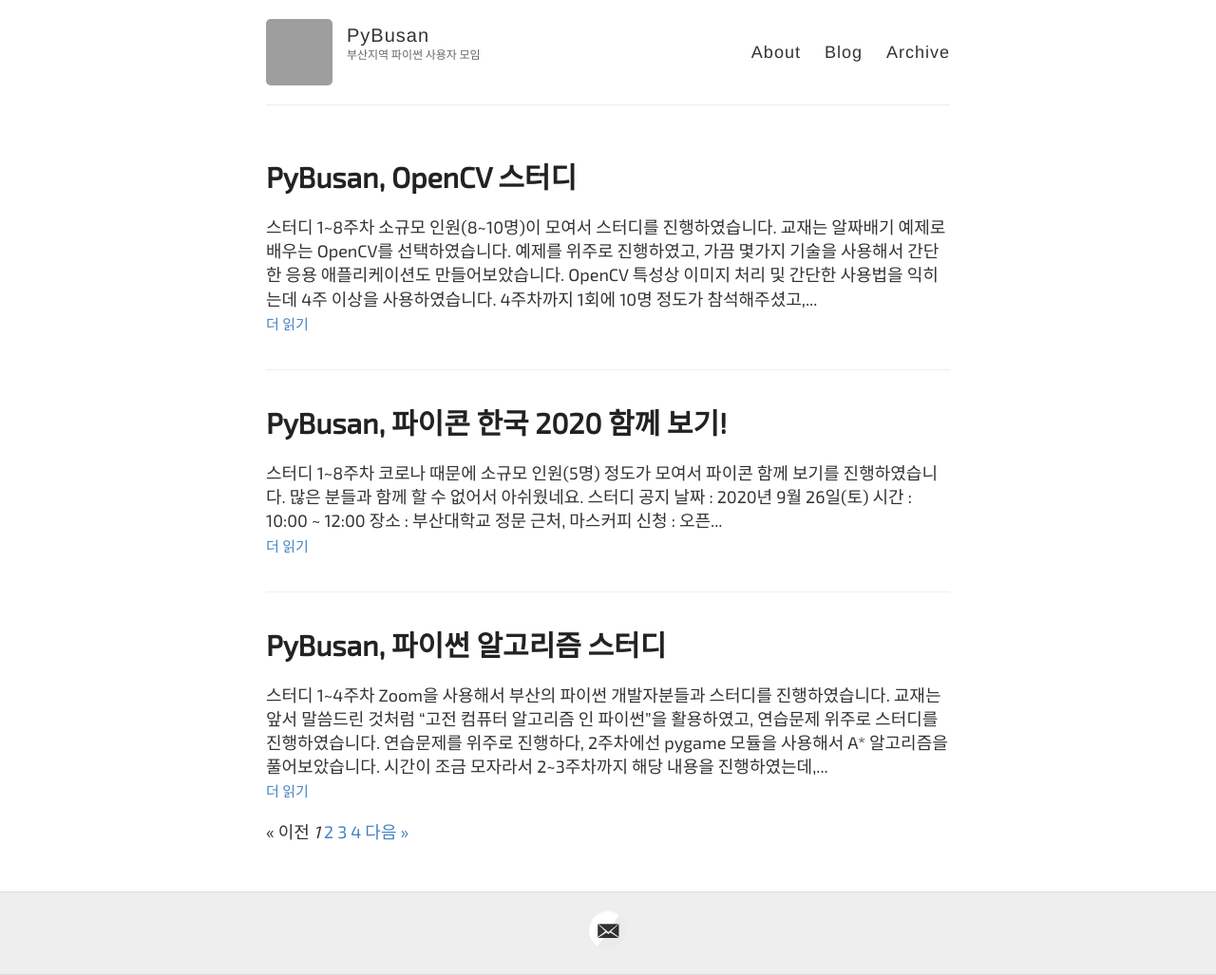
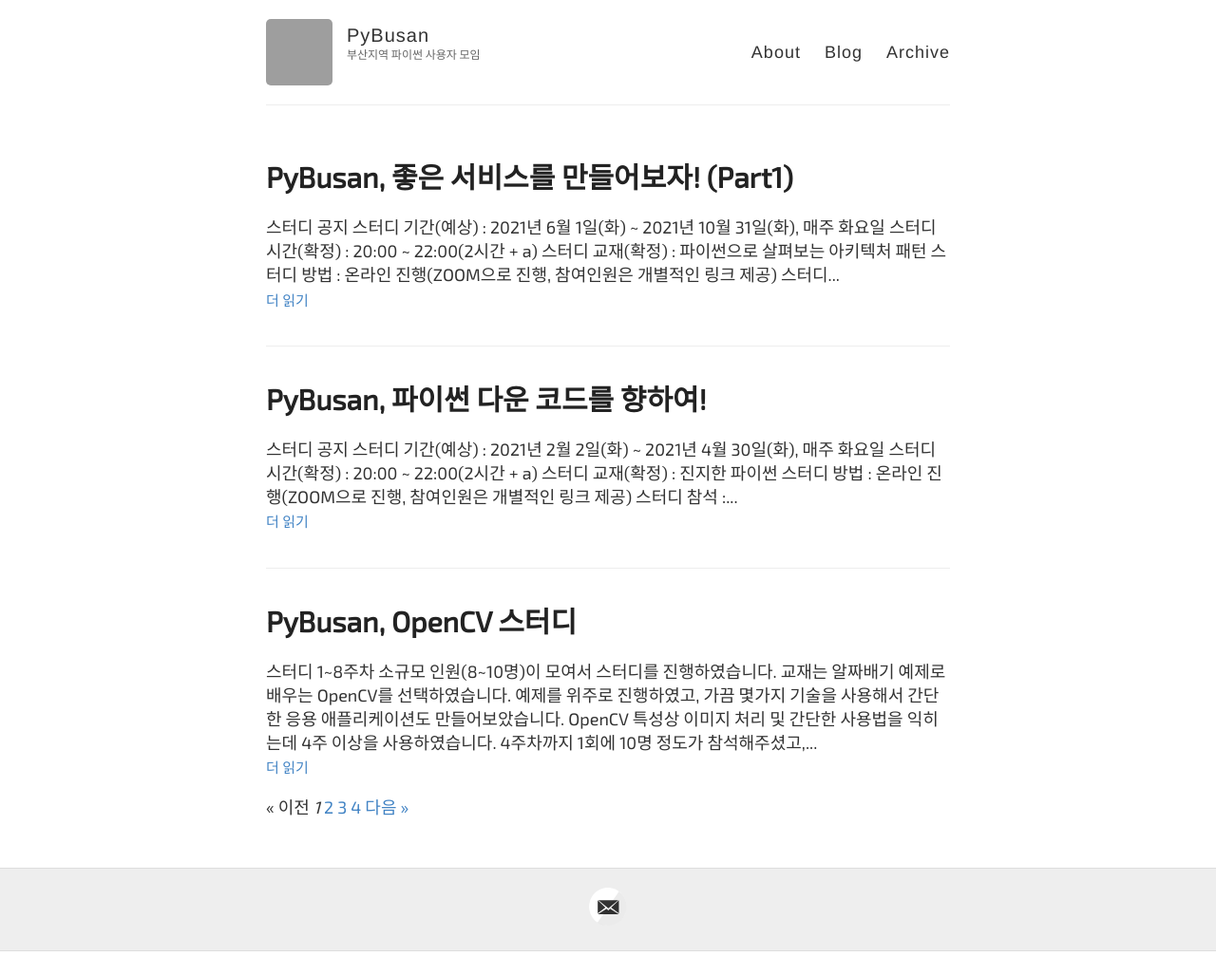
Before and after one commit to pybusan/pybusan.github.io, a Jekyll site: the page built from index.html, in a window 1280 px wide. Shown: the whole page at 95% size. Built offline with Jekyll 4.4.1, drawn with Linux system fonts in a browser that asks for light colours; some web fonts are replaced; the list of posts is cut into pages by our own code; after the commit the page ends 1002 px from its top, so only the background shows below that; part of the change alters nothing that is shown; grey boxes are pictures that could not be loaded.

Commit message:
2021년 스터디 정리

```diff
--- /dev/null
+++ b/_posts/2021-03-30-for_PyGrammer.md
@@ -0,0 +1,66 @@
+---
+layout: post
+title: PyBusan, 파이썬 다운 코드를 향하여!
+author: 한상곤
+tags: study
+---
+
+## 스터디 공지
+
+- 스터디 기간(예상) : 2021년 2월 2일(화) ~ 2021년 4월 30일(화), 매주 화요일
+- 스터디 시간(확정) : 20:00 ~ 22:00(2시간 + a)
+- 스터디 교재(확정) : [진지한 파이썬](https://www.aladin.co.kr/shop/wproduct.aspx?ItemId=260555027)
+- 스터디 방법 : 온라인 진행(ZOOM으로 진행, 참여인원은 개별적인 링크 제공)
+- 스터디 참석 : 신청은 Google Form에서 진행 완료
+- 주의사항:
+  - 모든 인원이 녹화에 동의하지 않았기 때문에 녹화없이 진행되기 때문에, 다시보기 서비스는 진행되지 않습니다.
+
+## 1주차
+
+- 인사 및 스터디 진행 내용 확정
+
+## 2주차
+
+- 설날주간이라서 휴식
+
+## 3주차
+
+- 코딩 스타일과 자동 검사 관련하여 의견 교환 및 VSCode/PyCharm에서 실습
+- 버전 번호 매기는 것에 관한 자동화하는 방법 및 코드 작성
+
+## 4주차
+
+- 표준 라이브러리 중에서 관심있는 것 혹은 알아두면 좋을 것에 대한 의견 교환
+- 라이브러리 만드는 방법을 소개(멜론 Top100) 및 배포
+
+## 5주차
+
+- 문서화 도구 실습
+- gitbook 등과 같은 도구에 대한 의견 교환
+
+## 6주차
+
+- 시간관련 라이브러리 사용법
+- pytz 관련 실습
+
+## 7주차
+
+- TDD 책으로 간단한 단위 테스트 연습
+
+## 8주차
+
+- FP를 기반으로 한 링크드 리스트 만들어보기
+
+## 9주차
+
+- ORM 관련 실습
+
+## 10주차
+
+- 마무리 및 소감
+
+## 간단한 회고
+
+[PyBusan](mailto:pybusan@gmail.com)입니다. COVID-19 때문에 오프라인 모임을 진행하는게 쉽지 않아서, ZOOM을 사용해서 소규모로 3달간 짧은 스터디를 진행하였습니다. 온라인이라서 참석율이 높지 않지만, 공간 제한이 없어서 꾸준하게 진행할 수 있었습니다.
+
+녹화를 해서 기록으로 남겨두면 좋을 것 같았지만, 아쉽게도 다음 기회에 도전해봐야겠네요. 참석해주신 모든 분들에게 감사의 인사를 드립니다.
--- /dev/null
+++ b/_posts/2021-09-18-for_Pattern.md
@@ -0,0 +1,70 @@
+---
+layout: post
+title: PyBusan, 좋은 서비스를 만들어보자! (Part1)
+author: 한상곤
+tags: study
+---
+
+## 스터디 공지
+
+- 스터디 기간(예상) : 2021년 6월 1일(화) ~ 2021년 10월 31일(화), 매주 화요일
+- 스터디 시간(확정) : 20:00 ~ 22:00(2시간 + a)
+- 스터디 교재(확정) : [파이썬으로 살펴보는 아키텍처 패턴](https://www.aladin.co.kr/shop/wproduct.aspx?ItemId=271944317)
+- 스터디 방법 : 온라인 진행(ZOOM으로 진행, 참여인원은 개별적인 링크 제공)
+- 스터디 참석 : 신청은 Google Form에서 진행 완료
+- 주의사항:
+  - 모든 인원이 녹화에 동의하지 않았기 때문에 녹화없이 진행되기 때문에, 다시보기 서비스는 진행되지 않습니다.
+
+## 1주차
+
+- 인사 및 스터디 진행 내용 확정
+
+## 2주차
+
+- 교재 `0장`, 관련 소감 및 의견 교환
+
+## 3주차
+
+- 교재 `1장`, 관련 소감 및 의견 교환
+
+## 4주차
+
+- 교재 `2장', 관련 소감 및 의견 교환
+
+## 5주차
+
+- 교재 `1장`, `2장`을 반영하여 간단한 코드 작성
+
+## 6주차
+
+- 교재 `3장` (모두 쉽지 않지만, 일단 고고!)
+
+## 7주차
+
+- 교재 `4장` 실습 #1
+
+## 8주차
+
+- 교재 `4장` 실습 #2
+
+## 9주차
+
+- 교재 `5장` 실습 #1
+
+## 10주차
+
+- 교재 `5장` 실습 #2
+
+## 11주차
+
+- 교재 `6장` 진행
+
+## 12주차
+
+- 회고 및 의견 교환
+
+## 간단한 회고
+
+[PyBusan](mailto:pybusan@gmail.com)입니다. 이번에 진행한 교재의 난이도가 높아서 쉽지 않았습니다. 하지만 모든 참석자가 외부 자료를 잘 활용해서 스터디에서 활용된 교재 6장 까지는 각자의 수준에서 이해하였습니다. 모든 지식을 올바르게 이해했는지 보다는 이런 어려운 내용을 12주에 이르는 긴 기간동안 함께 진행할 수 있어서 다행이었습니다.
+
+8월에 여름 휴가 및 일정이 많아서 쉬었음에도 불구하고, 실습 진행 및 이론 관련해서 참석자분들의 많은 도움이 스터디를 더 풍요롭게 해 주었습니다.
--- a/about.md
+++ b/about.md
@@ -17,11 +17,12 @@ permalink: /about/
 
 - Study
 
-  - 머신러닝 스터디(2019.02 ~ 2019.06)
+  - 파이썬 도전하는 서비스 구현(2021.06 ~ 2020.10)
+  - 파이썬 중급자를 위한 문법(2021.02 ~ 2020.04)
   - 데이터분석 스터디(2020.01 ~ 2020.04)
   - 파이썬 알고리즘 스터디(2020.08 ~ 2020.09)
-  - [예정] 파이썬 머신러닝(with scikit-learn) 스터디(2020.10 ~ 2020.12)
-  - [예정] 파이썬 중급자를 위한 문법(2021.01 ~ 2020.03)
+  - 파이썬 머신러닝(with scikit-learn) 스터디(2020.10 ~ 2020.12)
+  - 머신러닝 스터디(2019.02 ~ 2019.06)
 
 - Offline
   - [예정] PyCon 2020 기념 부산 지역 모임(2020.09.26, 10:00 ~ 12:00)
```
Also changed, not shown: _posts/2020-10-30-PyBusan_With_OpenCV - 복사본.md (renamed from _posts/2020-10-30-PyBusan_With_OpenCV.md).
